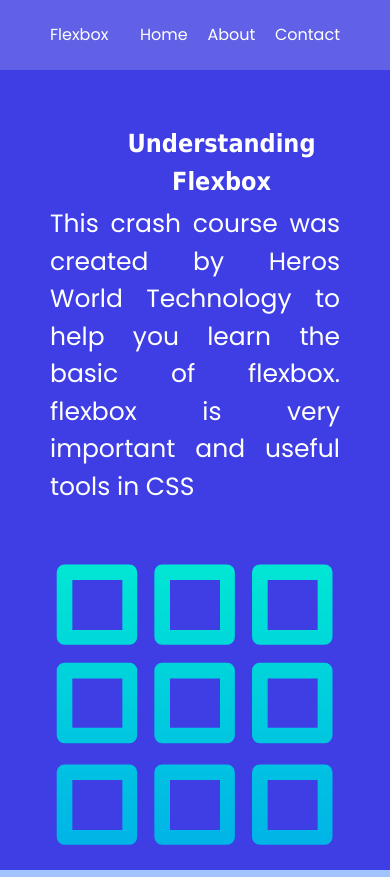
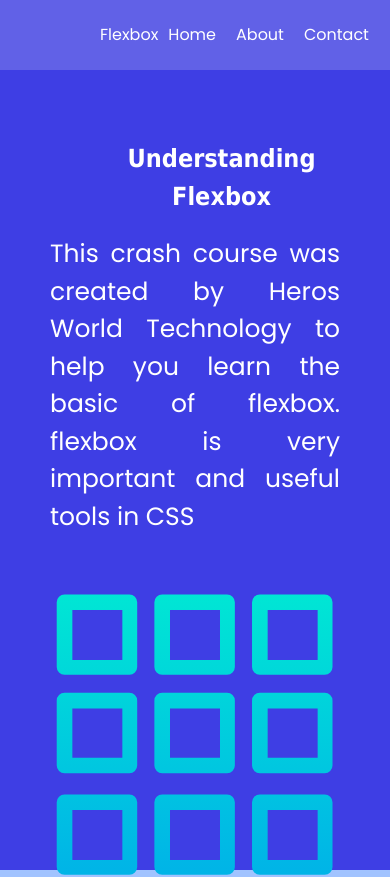
Before and after one commit to lwwtydamola/oyelakinflexbox, a plain HTML site: page index.html in a window 390 px wide. Shown: the top 877 px of the page. Drawn offline with Linux system fonts and the light colour scheme.

Commit message:
Add files via upload

```diff
--- a/css/style.css
+++ b/css/style.css
@@ -106,12 +106,18 @@ h2 {
 
 
 
-@media screen and (max-width: 400px){
+@media screen and (max-width: 720px){
     #nav {
         width: 100%;
-        padding: 0 50px;
-        margin: auto;
         background-color: rgb(97, 97, 231);
+    }
+
+    #nav .container {
+        display: flex;
+        color: #fff;
+        justify-content: space-between;
+        align-items: center;
+        height: 70px;
     }
 
     #hero .hero2 {
@@ -126,7 +132,7 @@ h2 {
         font-size: 25px;
         color: #fff;
         display: inline-block;
-        padding: 5px;
+        padding: 20px 5px;
         margin: 0 25%;
         font-family: Tahoma;
      }
@@ -148,13 +154,7 @@ h2 {
    }
    .pr {
     font-size: 20px;
+}
+
 
 }
-
-li {
-    list-style-type: none;
-    padding: 0px;
-    border-radius: 0px;
-  }
-
-}
```
